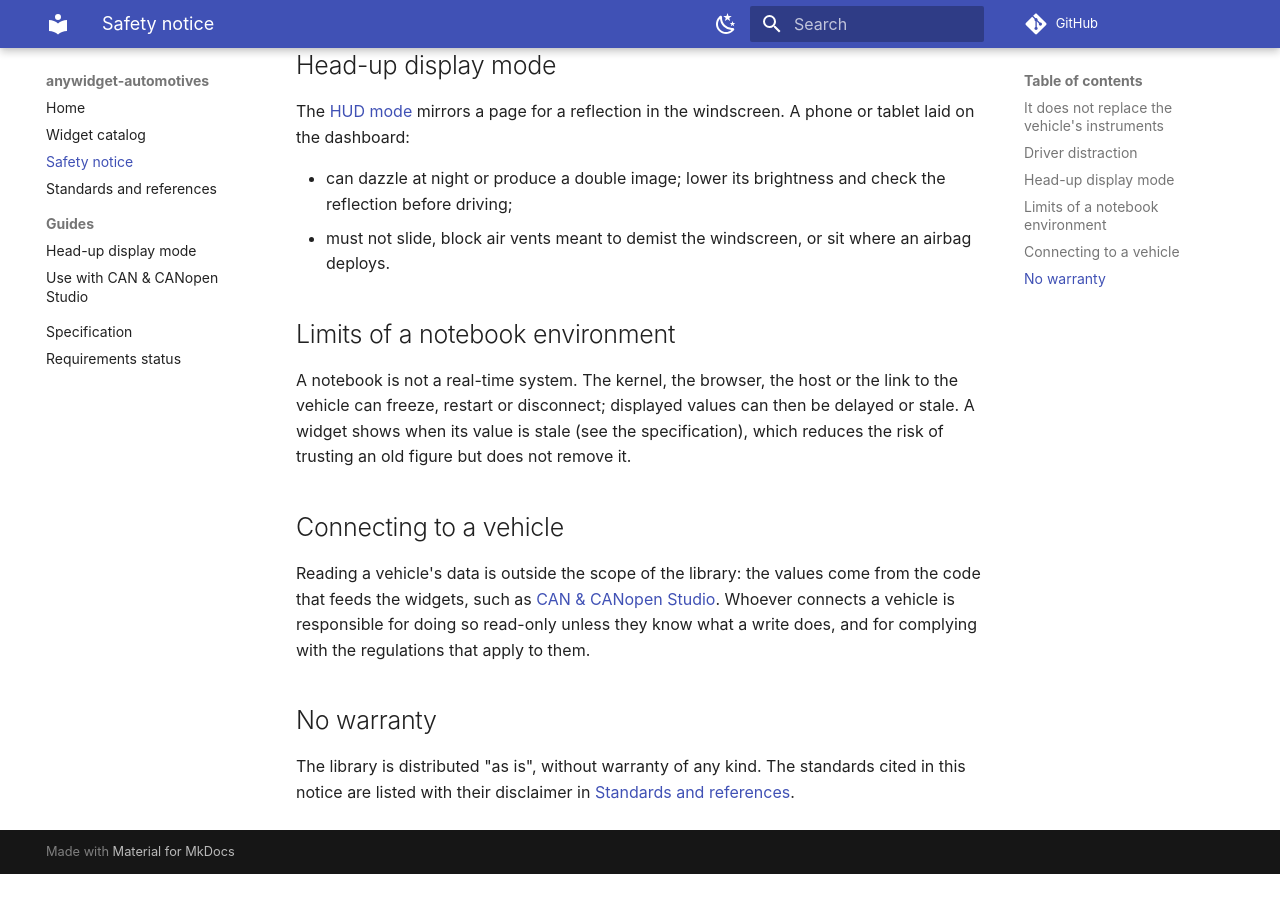
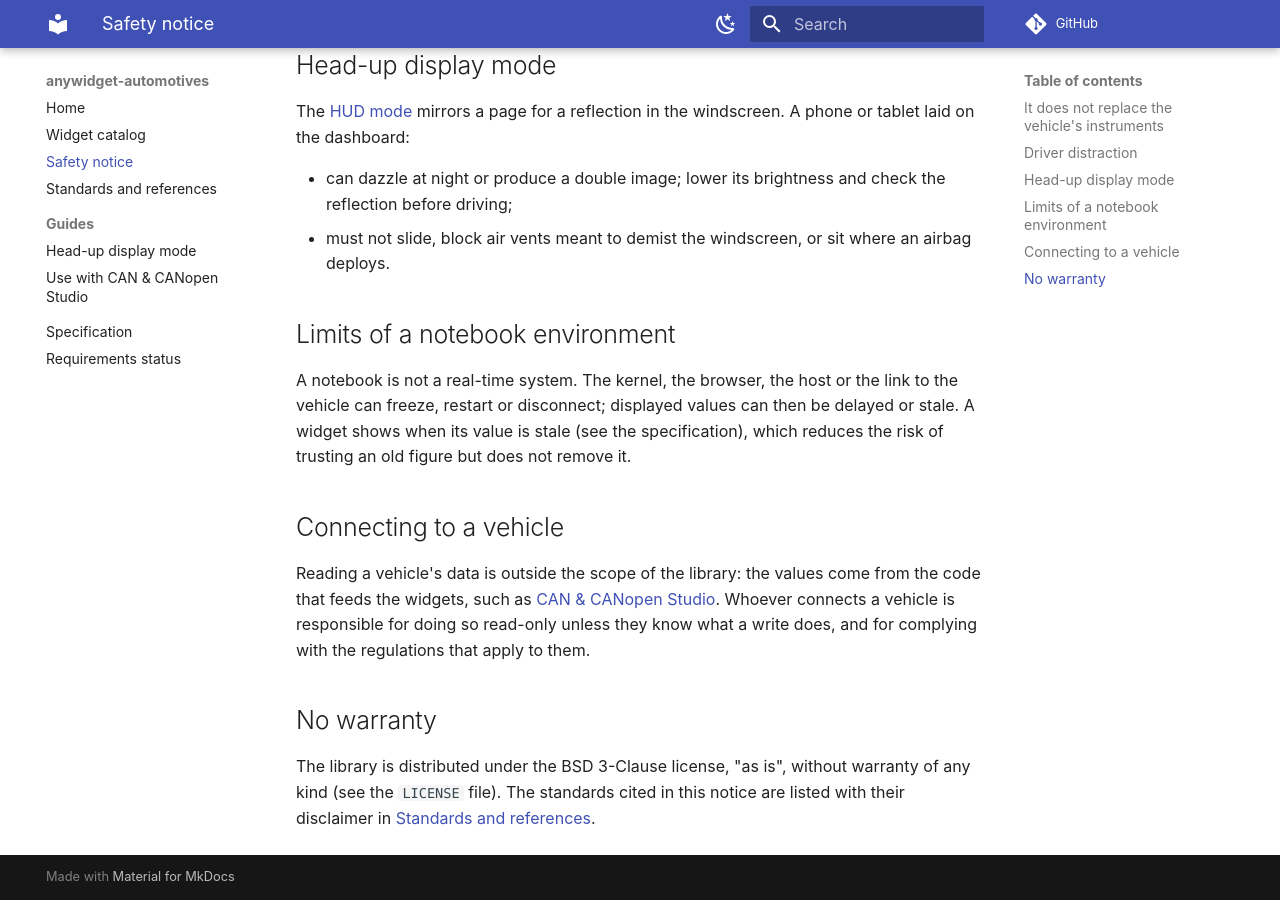
Before and after one commit to AnywidgetInstruments/anywidget-instruments-automotive, an MkDocs documentation site: the page built from docs/safety.md, in a window 1280 px wide and 900 px high, scrolled down 1070 px. Built offline with MkDocs 1.6.1 and Material for MkDocs 9.7.7, drawn with Linux system fonts in a browser that asks for light colours; comment, search, counter and statistics services are not loaded; before the commit the page ends 1944 px from its top, so only the background shows below that.

Commit message:
chore: license the library under BSD 3-Clause
The repository had no license, so nobody could reuse it. Use the same
license as anywidget-instruments, which it builds on.

Assisted-by: AI

```diff
--- a/docs/safety.md
+++ b/docs/safety.md
@@ -62,5 +62,6 @@ does, and for complying with the regulations that apply to them.
 
 ## No warranty
 
-The library is distributed "as is", without warranty of any kind. The standards cited in
+The library is distributed under the BSD 3-Clause license, "as is", without warranty of
+any kind (see the `LICENSE` file). The standards cited in
 this notice are listed with their disclaimer in [Standards and references](standards.md).
```
Also changed, not shown: README.md (+4 -0 lines), 1 other file.
